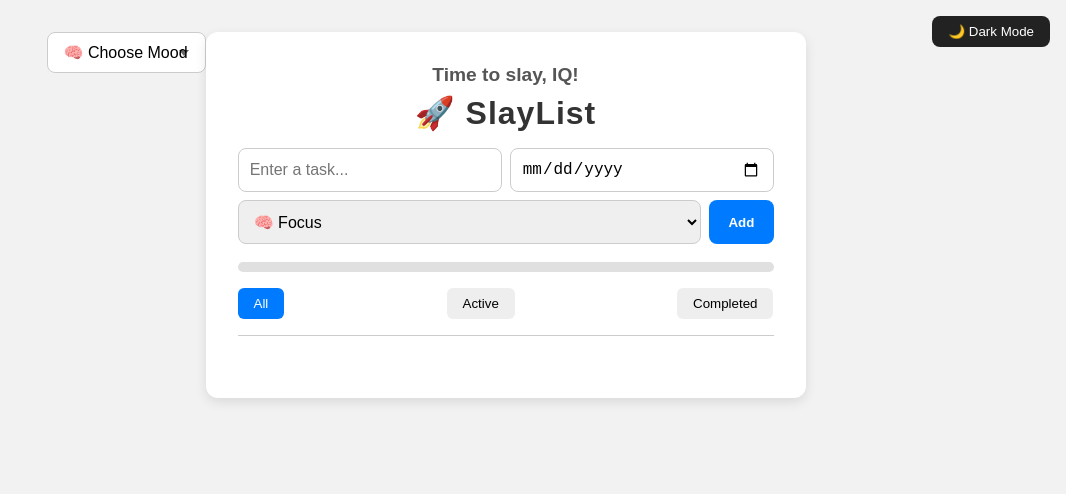
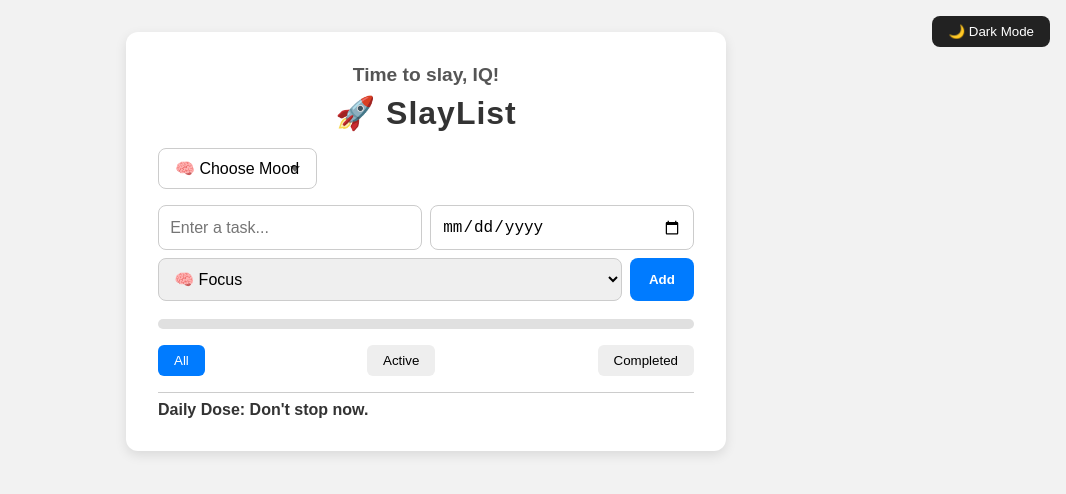
Before and after one commit to abiqbal/To-do, a plain HTML site: page index.html in a window 1280 px wide. Shown: the whole page, without its empty margins (214-1280 px from the left). Drawn offline with nearby package versions, Linux system fonts and the light colour scheme.

Commit message:
Update index.html

```diff
--- a/index.html
+++ b/index.html
@@ -9,14 +9,6 @@
 <script src="https://cdn.jsdelivr.net/npm/canvas-confetti@1.5.1/dist/confetti.browser.min.js"></script>
 <body>
   <button id="theme-toggle">🌙 Dark Mode</button>
-     <select id="theme-select" style="margin-bottom: 1rem;">
-      <option value="">🧠 Choose Mood</option>
-      <option value="theme-focus">🧘 Zen Mode</option>
-      <option value="theme-hype">⚡ Hype Mode</option>
-      <option value="theme-hacker">💻 Hacker Mode</option>
-      <option value="theme-flirty">💖 Flirty Mode</option>
-    </select>
-
   <div class="app">
     <!-- Hyped Greeting -->
     <h2 id="user-greeting"></h2>
@@ -24,6 +16,13 @@
     <h1 id="app-title">🚀 SlayList</h1>
 
     <!-- Mood Picker -->
+    <select id="theme-select" style="margin-bottom: 1rem;">
+      <option value="">🧠 Choose Mood</option>
+      <option value="theme-focus">🧘 Zen Mode</option>
+      <option value="theme-hype">⚡ Hype Mode</option>
+      <option value="theme-hacker">💻 Hacker Mode</option>
+      <option value="theme-flirty">💖 Flirty Mode</option>
+    </select>
 
     <!-- INPUT ROW -->
     <div class="input-container">
@@ -58,7 +57,7 @@
 
     <!-- Daily Dose Banner -->
     <div id="daily-dose" class="daily-dose">
-     <marquee id="daily-dose-text"></marquee>
+      Daily Dose: <span id="daily-dose-text"></span>
     </div>
   </div>
 
```
